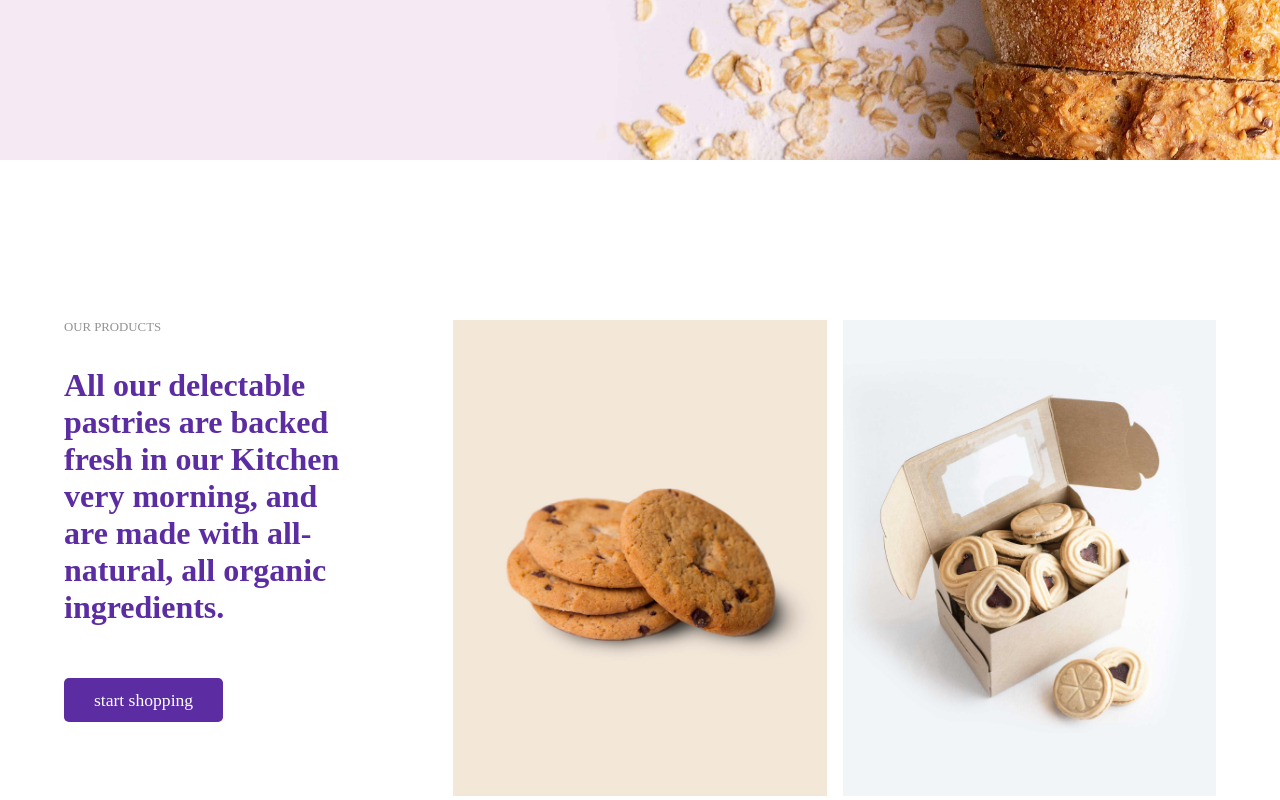
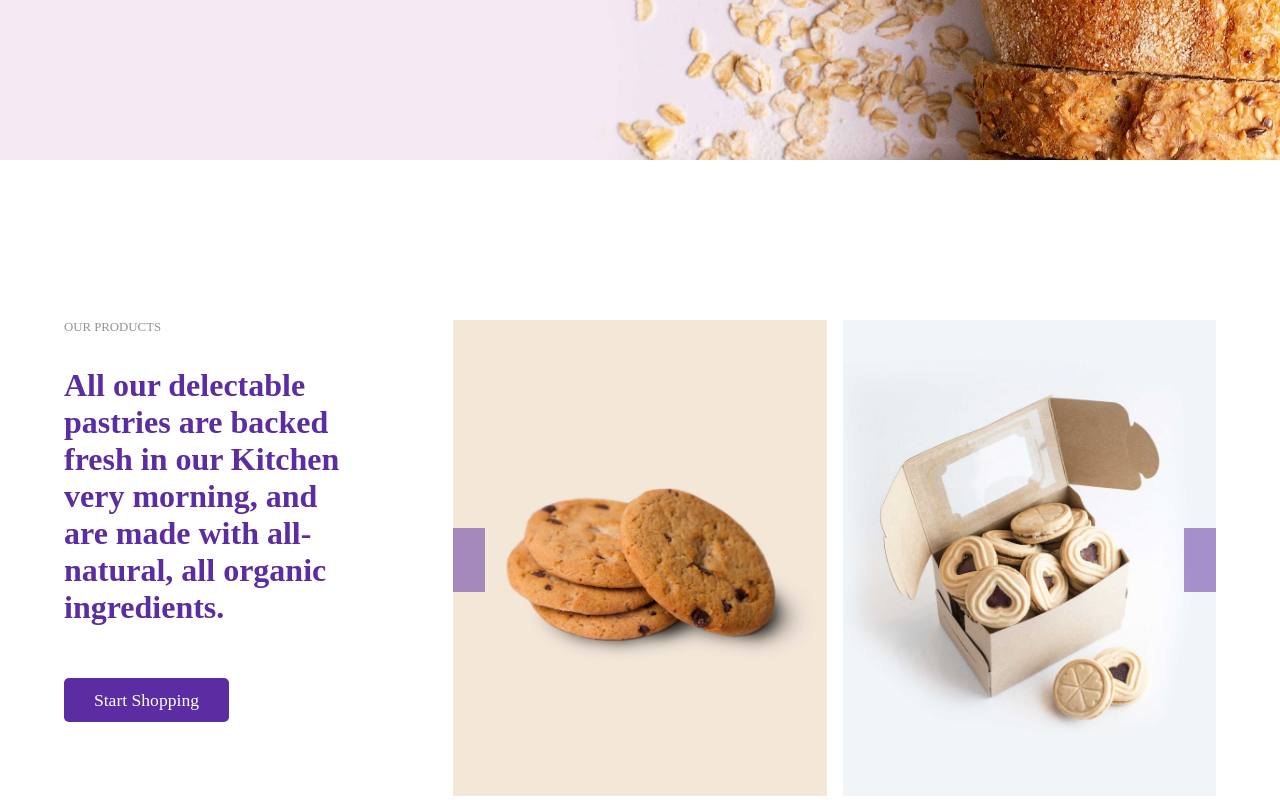
Before and after one commit to Frampolz/proj-html-vuejs, a Vue app: page / in a window 1280 px wide. Shown: the part 640-1440 px from the top of the page. Built offline with nearby package versions, Linux system fonts and the light colour scheme; the HTML template or start-up script is replaced by a standard one.

Commit message:
add arrow icon

```diff
--- a/src/components/main-component/OurProd.vue
+++ b/src/components/main-component/OurProd.vue
@@ -11,9 +11,15 @@
       </div>
     </div>
     <div class="our-prod-box">
+      <div class="left-arrow">
+        <i class="fas fa-chevron-left"></i>
+      </div>
       <img src="../../assets/img/choco-chip-cookies.jpg" alt="" />
     </div>
     <div class="our-prod-box">
+      <div class="right-arrow">
+        <i class="fas fa-chevron-right"></i>
+      </div>
       <img src="../../assets/img/strawberry-jam-cookies.jpg" alt="" />
     </div>
   </div>
@@ -31,15 +37,37 @@ export default {
   gap: 1em;
   .our-prod-box {
     flex-basis: calc(100% / 3);
+    position: relative;
+    .left-arrow,
+    .right-arrow {
+      position: absolute;
+      top: 50%;
+      transform: translateY(-50%);
+      padding: 2em 1em;
+      background-color: $purple;
+      color: white;
+      opacity: 0.5;
 
+      &:hover {
+        opacity: 1;
+        cursor: pointer;
+      }
+    }
+
+    .left-arrow {
+      left: 0;
+    }
+    .right-arrow {
+      right: 0;
+    }
     img {
       width: 100%;
     }
   }
   .inner-our-prod-box {
-      h2 {
-          padding-right: 3em;
-      }
+    h2 {
+      padding-right: 3em;
+    }
     .button {
       display: inline-block;
       margin-top: 2em;
@@ -49,6 +77,7 @@ export default {
         background-color: $purple;
         font-size: 1.1em;
         color: white;
+        text-transform: capitalize;
       }
     }
   }
```
